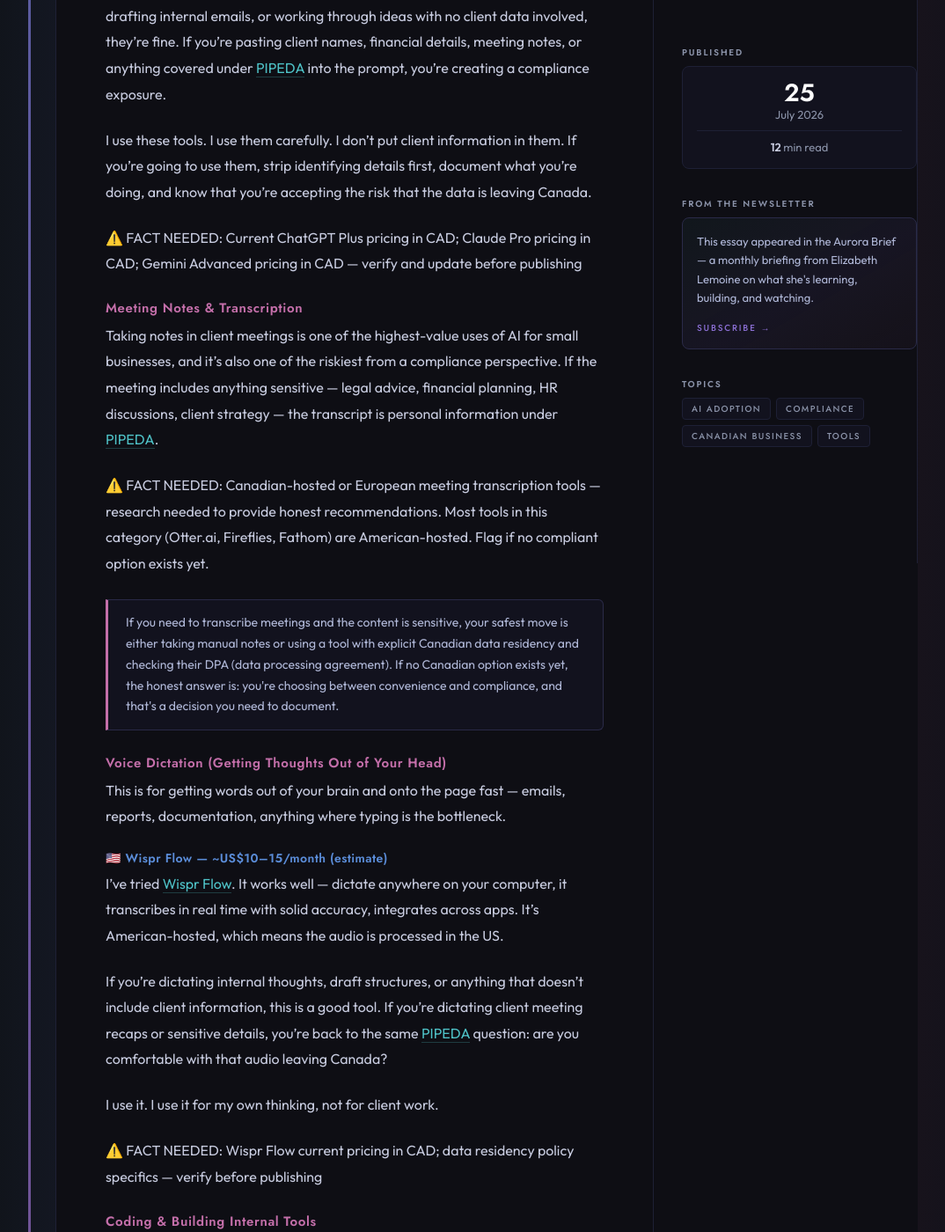
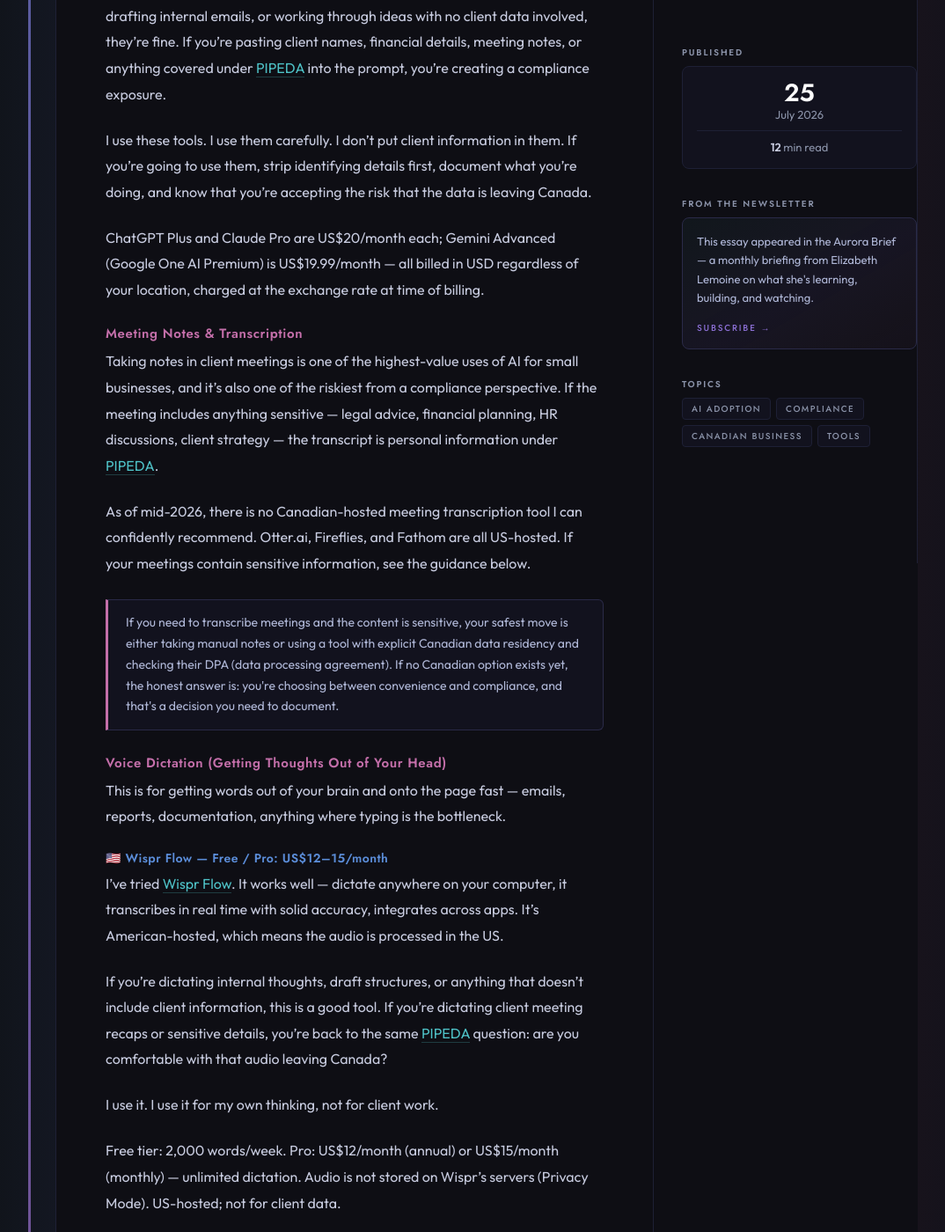
Before and after one commit to elizabethlemoine33-commits/bynorthlight-site, a Jekyll site: the page built from blog/best-ai-tools-canadian-small-businesses-2026.md, in a window 1280 px wide and 1400 px high, scrolled down 3613 px. Shown: the whole window at 88% size, without its empty margins (87-1161 px from the left). Built offline with Jekyll 4.4.1, drawn with Linux system fonts in a browser that asks for light colours; some of the changed text lies outside the part shown.

Commit message:
Fix FACT NEEDED markers in best-ai-tools post
Replace 6 placeholder markers with verified facts:
- ChatGPT/Claude/Gemini USD pricing
- Canadian transcription tools (honest no-recommendation stance)
- Wispr Flow pricing and data residency
- Augure Code specs, CLI install, platform support
- NorthMail.ca pricing (Free / Castor C$0.99/mo)
- NorthCloud clarification: companion mobile app requiring NorthMail account

Co-Authored-By: Claude Sonnet 4.6 <noreply@anthropic.com>

```diff
--- a/blog/best-ai-tools-canadian-small-businesses-2026.md
+++ b/blog/best-ai-tools-canadian-small-businesses-2026.md
@@ -100,13 +100,13 @@ Here's the trade-off: if you're using these tools for general brainstorming, dra
 
 I use these tools. I use them carefully. I don't put client information in them. If you're going to use them, strip identifying details first, document what you're doing, and know that you're accepting the risk that the data is leaving Canada.
 
-⚠️ FACT NEEDED: Current ChatGPT Plus pricing in CAD; Claude Pro pricing in CAD; Gemini Advanced pricing in CAD — verify and update before publishing
+ChatGPT Plus and Claude Pro are US$20/month each; Gemini Advanced (Google One AI Premium) is US$19.99/month — all billed in USD regardless of your location, charged at the exchange rate at time of billing.
 
 ### Meeting Notes & Transcription
 
 Taking notes in client meetings is one of the highest-value uses of AI for small businesses, and it's also one of the riskiest from a compliance perspective. If the meeting includes anything sensitive — legal advice, financial planning, HR discussions, client strategy — the transcript is personal information under [PIPEDA](https://www.priv.gc.ca/en/privacy-topics/privacy-laws-in-canada/the-personal-information-protection-and-electronic-documents-act-pipeda/){:rel="noopener"}.
 
-⚠️ FACT NEEDED: Canadian-hosted or European meeting transcription tools — research needed to provide honest recommendations. Most tools in this category (Otter.ai, Fireflies, Fathom) are American-hosted. Flag if no compliant option exists yet.
+As of mid-2026, there is no Canadian-hosted meeting transcription tool I can confidently recommend. Otter.ai, Fireflies, and Fathom are all US-hosted. If your meetings contain sensitive information, see the guidance below.
 
 <div class="callout-block"><p>If you need to transcribe meetings and the content is sensitive, your safest move is either taking manual notes or using a tool with explicit Canadian data residency and checking their DPA (data processing agreement). If no Canadian option exists yet, the honest answer is: you're choosing between convenience and compliance, and that's a decision you need to document.</p></div>
 
@@ -114,7 +114,7 @@ Taking notes in client meetings is one of the highest-value uses of AI for small
 
 This is for getting words out of your brain and onto the page fast — emails, reports, documentation, anything where typing is the bottleneck.
 
-#### 🇺🇸 Wispr Flow — ~US$10–15/month (estimate)
+#### 🇺🇸 Wispr Flow — Free / Pro: US$12–15/month
 
 I've tried [Wispr Flow](https://www.wispr.ai/){:rel="noopener"}. It works well — dictate anywhere on your computer, it transcribes in real time with solid accuracy, integrates across apps. It's American-hosted, which means the audio is processed in the US.
 
@@ -122,7 +122,7 @@ If you're dictating internal thoughts, draft structures, or anything that doesn'
 
 I use it. I use it for my own thinking, not for client work.
 
-⚠️ FACT NEEDED: Wispr Flow current pricing in CAD; data residency policy specifics — verify before publishing
+Free tier: 2,000 words/week. Pro: US$12/month (annual) or US$15/month (monthly) — unlimited dictation. Audio is not stored on Wispr's servers (Privacy Mode). US-hosted; not for client data.
 
 ### Coding & Building Internal Tools
 
@@ -136,7 +136,7 @@ I haven't stress-tested this yet, but the fact that it exists — a Canadian cod
 
 If you're writing code that references client databases, internal file structures, or anything sensitive, having a Canadian option matters.
 
-⚠️ FACT NEEDED: Augure Code usage limits, language support specifics, CLI requirements — research needed for complete recommendation
+Install via CLI: `curl -fsSL https://augureai.ca/install.sh | sh`. Runs on macOS (Apple Silicon + Intel) and Linux (Ubuntu 22.04+, Debian 12+, RHEL 9+). Bilingual: English and Quebec French. Zero data retention. Included in Augure Pro (C$20/month) and Max (C$80/month); API keys available for pay-per-use.
 
 #### 🇺🇸 GitHub Copilot, Cursor, Replit — ~US$10–20/month
 
@@ -162,7 +162,7 @@ I don't have detailed usage experience with NorthCloud yet, but the data residen
 
 Email is one of the highest-risk vectors for [PIPEDA](https://www.priv.gc.ca/en/privacy-topics/privacy-laws-in-canada/the-personal-information-protection-and-electronic-documents-act-pipeda/){:rel="noopener"} exposure — client communications, contracts, sensitive attachments all flow through it. Hosting in Canada doesn't eliminate all risk (you still need to secure your email practices), but it removes the cross-border transfer question.
 
-⚠️ FACT NEEDED: NorthCloud pricing, storage limits, feature set details; NorthMail.ca pricing and migration support — research needed for complete recommendations
+NorthMail.ca: Free (1 GB, ad-supported) or C$0.99/month for the Castor plan (100 GB, no ads, IMAP/SMTP, 2 aliases, AI assistant, 30-day trial). NorthCloud is a companion mobile app (iOS and Android) that requires a NorthMail account — it is not standalone file storage.
 
 ### What to Do If the Canadian Option Isn't There Yet
 
```
